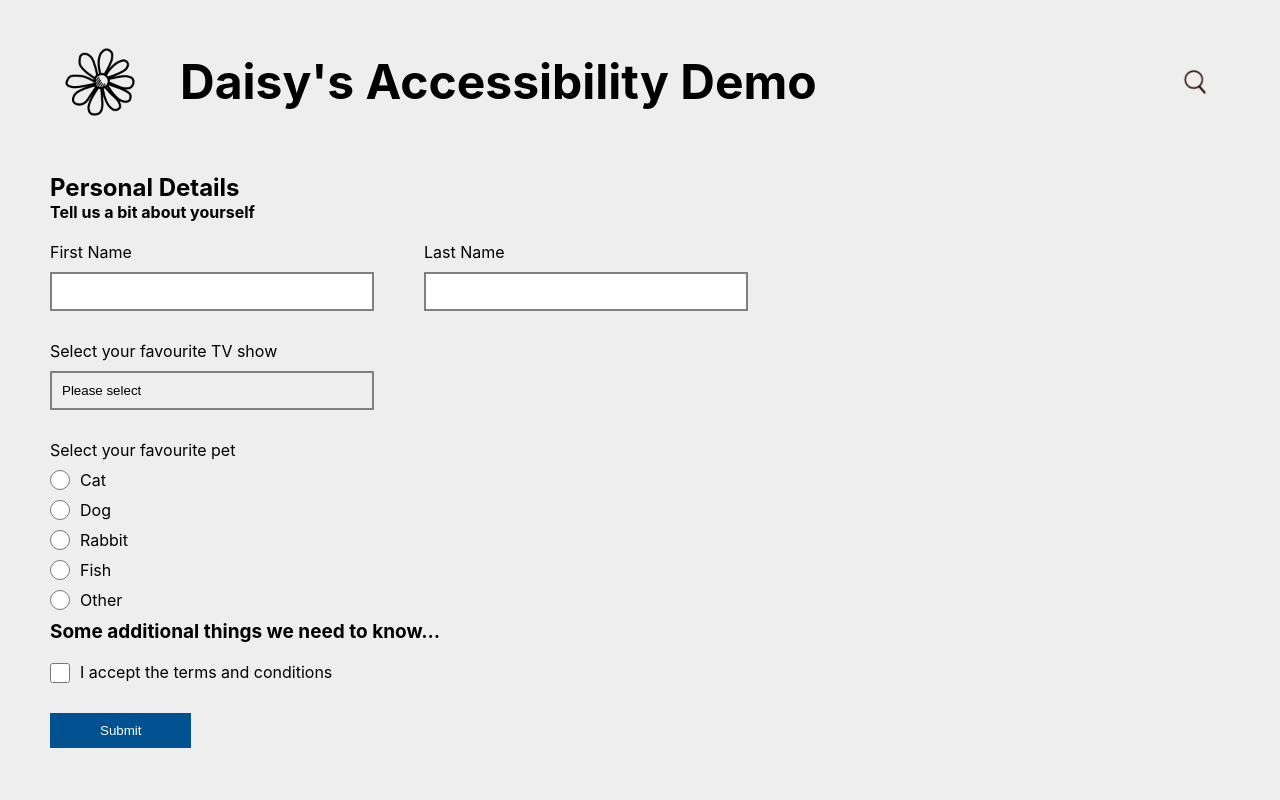
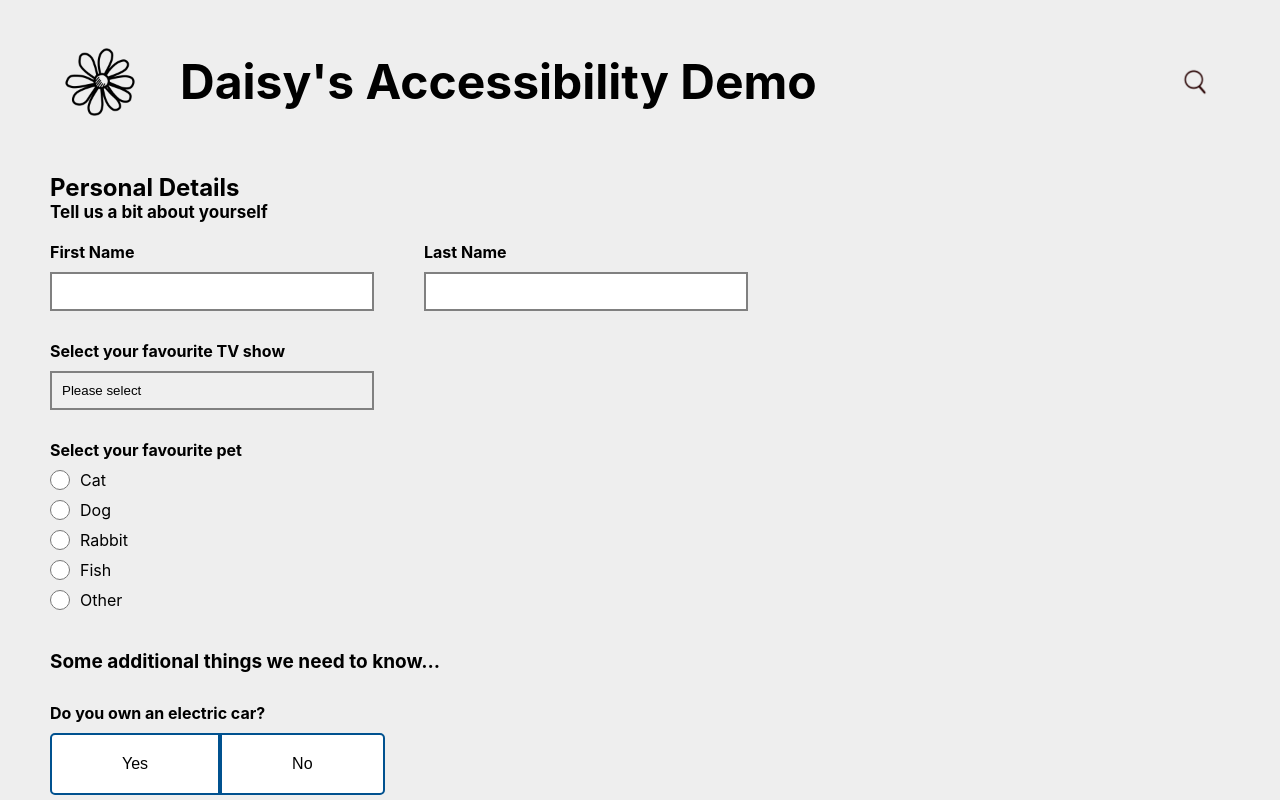
Before and after one commit to DaisyWard/accessibility-demo, a React (Create React App) app: page / in a window 1280 px wide. Shown: the top 800 px of the page. Built offline with nearby package versions, Linux system fonts and the light colour scheme.

Commit message:
Style toggle button

```diff
--- a/src/App.css
+++ b/src/App.css
@@ -38,7 +38,12 @@ h3,
 
 h4,
 .as-h4 {
+  font-size: 17px;
+}
+
+.label {
   font-size: 16px;
+  font-weight: bold;
 }
 
 .headers {
@@ -58,3 +63,7 @@ h4,
   padding: 20px;
   cursor: pointer;
 }
+
+.additional-header {
+  margin-top: 30px;
+}
--- a/src/App.js
+++ b/src/App.js
@@ -7,11 +7,13 @@ import TextField from './components/textField/TextField'
 import Dropdown from './components/dropdown/Dropdown'
 import RadioButtons from './components/radioButtons/RadioButtons'
 import Checkbox from './components/checkbox/Checkbox'
+import ToggleButtons from './components/toggleButtons/ToggleButtons'
 
 import logoPNG from './images/logo.png'
 import searchPNG from './images/search.png'
 
 import dropdownData from './data/dropdown'
+import toggleButtonData from './data/toggleButton'
 
 function App() {
   const [errorState, setErrorState] = useState(false)
@@ -54,7 +56,7 @@ function App() {
             required={true}
             hasErrored={errorState}
             data={dropdownData}
-            errorMessage={'Please select a TV show from the list'}
+            errorMessage='Please select a TV show from the list'
           />
 
           <RadioButtons
@@ -63,17 +65,23 @@ function App() {
             errorMessage={'Please select a pet'}
           />
 
-          <h4 className='as-h3'>Some additional things we need to know...</h4>
+          <h4 className='additional-header as-h3'>Some additional things we need to know...</h4>
 
-          {/* Custom toggle button - PHC/MFV? */}
+          <ToggleButtons
+            data={toggleButtonData}
+            label='Do you own an electric car?'
+            errorMessage='Please select an option'
+            required={true}
+            hasErrored={errorState}
+          />
 
           <Checkbox
-            htmlLabel={'I accept the terms and conditions'}
+            htmlLabel='I accept the terms and conditions'
             name='privacy'
             id='privacy'
             value={false}
             checked={false}
-            errorMessage={'Please accept the terms and conditions'}
+            errorMessage='Please accept the terms and conditions'
             hasErrored={false}
             required
           />
@@ -82,6 +90,8 @@ function App() {
             will including button as a link
             Roving tab - PHC?
           */}
+
+          <button className='button' type='button' onClick={() => console.log('goose')}>Open modal</button>
 
 
           {/* Button to trigger loading spinner - Stretch*/}
--- a/src/components/button.css
+++ b/src/components/button.css
@@ -8,6 +8,6 @@
   cursor: pointer;
 }
 
-.submit-button:hover {
+.button:hover {
   background-color: grey;
 }
--- a/src/components/dropdown/Dropdown.js
+++ b/src/components/dropdown/Dropdown.js
@@ -12,7 +12,7 @@ const Dropdown = ({ id, label, required, hasErrored, data, errorMessage }) => {
 
   return (
     <div className='select-wrapper'>
-      <label className='select-label' htmlFor={id}>{label}</label>
+      <label className='select-label label' htmlFor={id}>{label}</label>
       <select
         id={id}
         className={`select-input ${hasErrored && showError? 'select-box-error' : ''}`}
--- a/src/components/radioButtons/RadioButtons.js
+++ b/src/components/radioButtons/RadioButtons.js
@@ -14,7 +14,7 @@ const RadioButton = ({
 
   return (
     <fieldset role='radiogroup' className='radio-buttons' aria-labelledby='animal-radio-buttons'>
-      <legend id='animal-radio-buttons' className='radio-buttons-label'>{label}</legend>
+      <legend id='animal-radio-buttons' className='radio-buttons-label label'>{label}</legend>
 
       {radioButtonData.map(animal =>
         <RadioButtonItem
--- a/src/components/textField/TextField.js
+++ b/src/components/textField/TextField.js
@@ -21,7 +21,7 @@ const TextField = ({
 
   return (
     <div className='input-container'>
-      <label className='input-label' htmlFor={id}>{label}</label>
+      <label className='input-label label' htmlFor={id}>{label}</label>
       {/* Tooltip */}
       <input
         className={`input-box ${hasErrored && showError ? 'input-box-error' : ''}`}
--- /dev/null
+++ b/src/components/toggleButtons/ToggleButton.js
@@ -0,0 +1,21 @@
+import React from 'react'
+
+const ToggleButton = ({
+  label,
+  ariaLabel,
+  selected,
+  updateSelectedOption
+}) => {
+  return (
+    <button
+      className={`toggle-button ${selected ? 'toggle-button-selected' : ''}`}
+      type='button'
+      onClick={() => updateSelectedOption()}
+      aria-label={selected ? `${ariaLabel} selected` : `${ariaLabel}`}
+    >
+      {label}
+    </button>
+  )
+}
+
+export default ToggleButton
--- /dev/null
+++ b/src/components/toggleButtons/ToggleButtons.js
@@ -0,0 +1,36 @@
+import React, { useState } from 'react'
+import './toggleButton.css'
+
+import ToggleButton from './ToggleButton'
+
+const ToggleButtons = ({
+  data,
+  label,
+  errorMessage,
+  ariaLabel,
+  hasErrored
+}) => {
+
+  const [selectedOption, setSelectedOption] = useState(false)
+
+  return (
+    <div>
+      <label className='toggle-buttons-label label'>{label}</label>
+      <div className='toggle-button-wrapper'>
+        {data.map(option =>
+          <ToggleButton
+            key={option.id}
+            groupLabel={label}
+            label={option.label}
+            selected={selectedOption === option.id}
+            ariaLabel={option.ariaLabel}
+            updateSelectedOption={() => setSelectedOption(option.id)}
+          />
+        )}
+      </div>
+      {hasErrored && <p role='alert' className='toggle-button-error-message'>{errorMessage}</p>}
+    </div>
+  )
+}
+
+export default ToggleButtons
--- /dev/null
+++ b/src/components/toggleButtons/toggleButton.css
@@ -0,0 +1,43 @@
+.toggle-button-wrapper {
+  display: flex;
+}
+
+.toggle-buttons-label {
+  display: block;
+  margin: 30px 0 10px 0;
+}
+
+.toggle-button {
+  display: block;
+  padding: 20px 70px;
+  background-color: white;
+  color: black;
+  cursor: pointer;
+  border-radius: 5px;
+  border: 2px solid #00518F;
+  font-size: 16px;
+}
+
+.toggle-button:first-of-type {
+  border-top-right-radius: 0;
+  border-bottom-right-radius: 0;
+}
+
+.toggle-button:last-of-type {
+  border-top-left-radius: 0;
+  border-bottom-left-radius: 0;
+}
+
+.toggle-button:hover {
+  background-color: #00518F;
+  color: white;
+}
+
+.toggle-button-selected {
+  background-color: #00518F;
+  color: white;
+}
+
+.toggle-button-error-message {
+  margin-bottom: 30px;
+}
--- /dev/null
+++ b/src/data/toggleButton.js
@@ -0,0 +1,14 @@
+const toggleButton = [
+  {
+    id: 0,
+    label: 'Yes',
+    ariaLabel: 'Do you own an electric car yes'
+  },
+  {
+    id: 1,
+    label: 'No',
+    ariaLabel: 'Do you own an electric car no'
+  }
+]
+
+export default toggleButton
```
